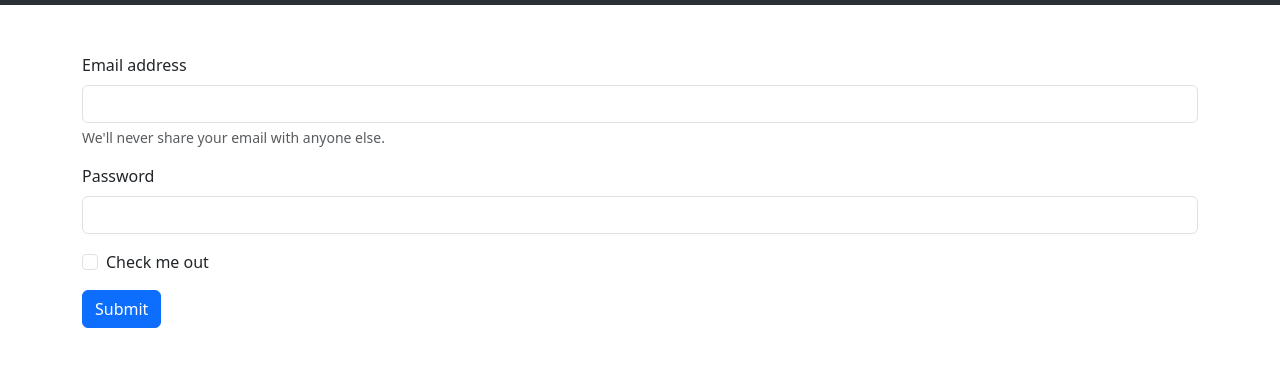
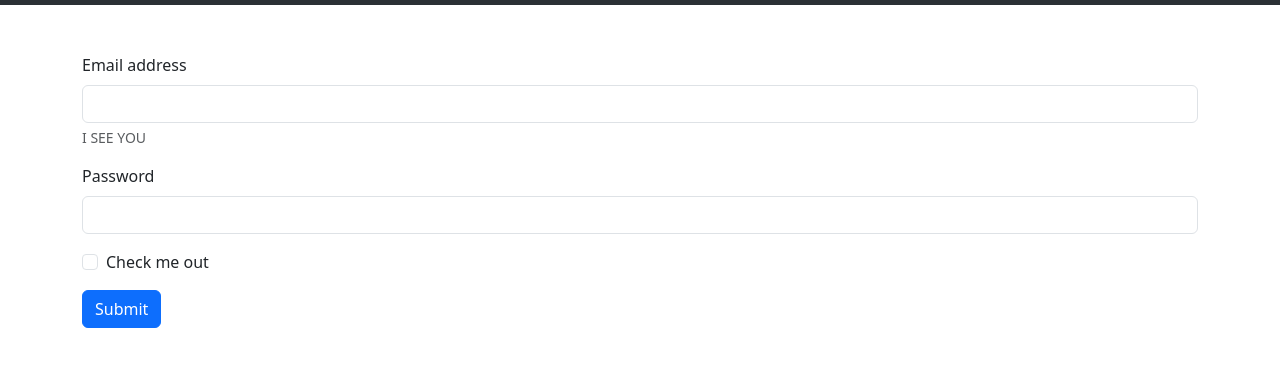
Before and after one commit to andeyivanov3553-wq/WEB-SITE, a plain HTML site: page form.html in a window 1280 px wide. Shown: the part 51-418 px from the top of the page. Drawn offline with nearby package versions, Linux system fonts and the light colour scheme.

Commit message:
Update form.html

```diff
--- a/form.html
+++ b/form.html
@@ -35,7 +35,7 @@
   <div class="mb-3">
     <label for="exampleInputEmail1" class="form-label">Email address</label>
     <input type="email" class="form-control" id="exampleInputEmail1" aria-describedby="emailHelp">
-    <div id="emailHelp" class="form-text">We'll never share your email with anyone else.</div>
+    <div id="emailHelp" class="form-text">I SEE YOU</div>
   </div>
   <div class="mb-3">
     <label for="exampleInputPassword1" class="form-label">Password</label>
```
